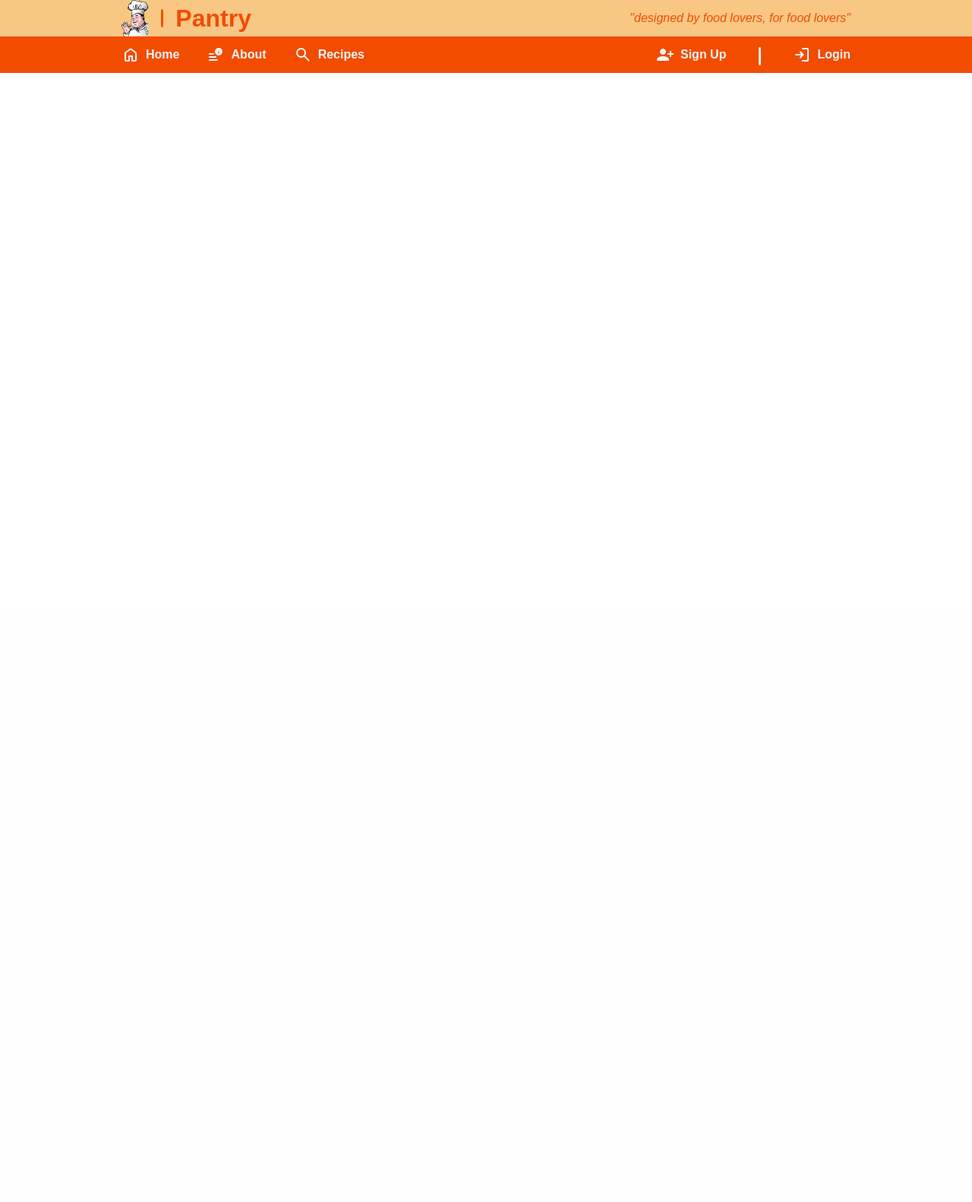
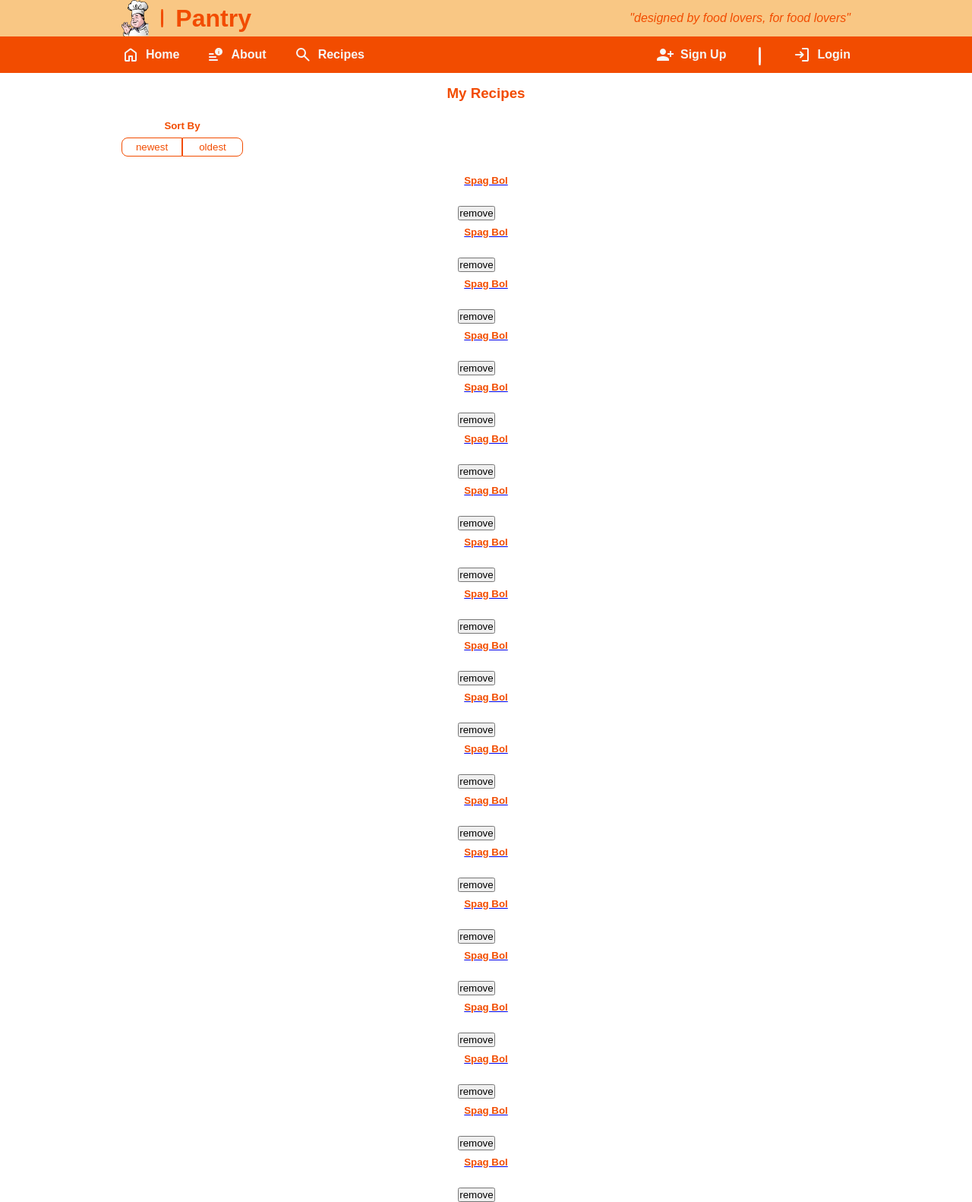
Before and after one commit to WAD2-Team-5B/Pantry, a Django app: page /pantry/user-profile/user-recipes/ in a window 1280 px wide. Shown: the whole page at 76% size. Before the commit the page ends 96 px from the top, so only its background shows below. Run offline with Django 3.2, Linux system fonts and the light colour scheme.

Commit message:
feat: sort by button css

```diff
--- a/pantry_project/pantry/views.py
+++ b/pantry_project/pantry/views.py
@@ -267,7 +267,22 @@ def user_profile(request):
 
 
 def user_recipes(request):
-    return render(request, "pantry/user-data.html")
+
+    # TODO - CHANGE TO EITHER 'My Recipes' OR 'JOHN123's Recipes'
+    # BASED ON IF COMING FROM OUR OWN PROFILE OR ANOTHER USER'S
+    page_name = "My Recipes"
+
+    # TODO - CHANGE TO REAL DATA FROM DB
+    recipes = [{"name": "Spag Bol", "link": "", "image": ""}] * 20
+
+    context_dict = {
+        "page_name": page_name,
+        "user_data": recipes,
+        # needed for knowing if we are visiting our OWN profile or another users
+        "own_profile": True,
+    }
+
+    return render(request, "pantry/user-data.html", context=context_dict)
 
 
 def saved_recipes(request):
--- a/pantry_project/static/css/pages/user-data.css
+++ b/pantry_project/static/css/pages/user-data.css
@@ -0,0 +1,81 @@
+h3 {
+  color: var(--color-1);
+
+  margin: 1rem;
+}
+
+h5 {
+  color: var(--color-1);
+
+  margin: 0.5rem;
+}
+
+/* SORT BY */
+
+.container {
+  display: flex;
+  flex-direction: column;
+  align-items: flex-start;
+
+  width: 75%;
+
+  margin-bottom: 1rem;
+}
+
+.container-sort-by {
+  display: flex;
+  flex-direction: column;
+  justify-content: center;
+  align-items: center;
+}
+
+.container-sort-by div {
+  display: flex;
+}
+
+.btn-sort-by {
+  width: 5rem;
+
+  padding: 0.25rem;
+
+  border: 0.1rem solid var(--color-1);
+
+  color: var(--color-1);
+  background-color: transparent;
+}
+
+.btn-sort-by:first-child {
+  border-top-left-radius: 0.5rem;
+  border-bottom-left-radius: 0.5rem;
+}
+
+.btn-sort-by:last-child {
+  border-top-right-radius: 0.5rem;
+  border-bottom-right-radius: 0.5rem;
+}
+
+.btn-sort-by:hover {
+  background-color: var(--color-2);
+
+  cursor: pointer;
+}
+
+.btn-sort-by-active,
+.btn-sort-by-active:hover {
+  color: var(--color-3);
+  background-color: var(--color-1);
+
+  font-weight: bold;
+}
+
+/* WINDOW WIDTH CHANGE */
+
+@media (max-width: 50rem) {
+  .container {
+    align-items: center;
+  }
+
+  .btn-sort-by {
+    width: 10rem;
+  }
+}
--- a/pantry_project/templates/pantry/user-data.html
+++ b/pantry_project/templates/pantry/user-data.html
@@ -9,7 +9,39 @@
 {% block js_block %} {% endblock %}
 
 <!-- TITLE -->
-{% block title_block %} {% endblock %}
+{% block title_block %} {{ page_name }} {% endblock %}
 
 <!-- CONTENT -->
-{% block main_block %} {% endblock %}
+{% block main_block %}
+<h3>{{ page_name }}</h3>
+
+{% if own_profile %}
+<div class="container">
+  <div class="container-sort-by">
+    <h5>Sort By</h5>
+    <div>
+      <button id="btn-newest" class="btn-sort-by" value="newest">newest</button>
+      <button id="btn-oldest" class="btn-sort-by" value="oldest">oldest</button>
+    </div>
+  </div>
+</div>
+{% endif %}
+
+<!-- MY RECIPES / MY SAVED RECIPES / MY REVIEWS -->
+<div id="data-list">
+  {% for data in user_data %}
+  <a class="recipe-card" href="data.link">
+    <h5>{{ data.name }}</h5>
+    <img src="{{ data.image }}" />
+
+    <!-- if own profile then can remove -->
+    {% if own_profile %}
+    <div class="remove">
+      <button class="btn-remove">remove</button>
+    </div>
+    {% endif %}
+  </a>
+  {% endfor %}
+</div>
+
+{% endblock %}
```
